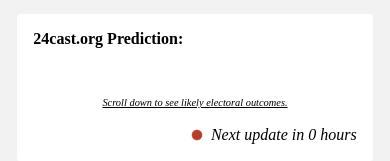
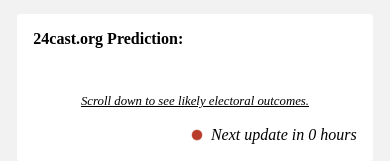
Before and after one commit to BPR-Data-Team/ElectionModel2024-site, a Next.js app: page / in a window 390 px wide. Shown: the part 323-484 px from the top of the page. Built offline with nearby package versions, Linux system fonts and the light colour scheme; no server answers; a web font is replaced by a local one.

Commit message:
Update PredictionModule.module.css

```diff
--- a/src/components/modules/PredictionModule.module.css
+++ b/src/components/modules/PredictionModule.module.css
@@ -39,6 +39,14 @@
   font-weight: 600;
   margin-bottom: 0px;
 }
+
+.linkText {
+  color: black;
+  font-style: italic;
+  font-weight: 500;
+  font-size: 1rem;
+}
+
 /* Outcome Likelihood and Predicted Margin, TODO: Format for small and medium */
 .predictionInfo {
   display: flex;
@@ -183,10 +191,14 @@
     align-self: center;
   }
   .mainPredictionTextAlt {
-    margin-top: 10px;
-    font-size: 16px;
+    margin-top: 0px;
+    font-size: 20px;
     font-weight: 600;
     align-self: center;
+  }
+
+  .linkText {
+    font-size: 0.8rem;
   }
   /* Outcome Likelihood and Predicted Margin, TODO: Format for small and medium */
   .predictionInfo {
@@ -259,10 +271,3 @@
   font-style: italic;
   font-weight: 300;
 }
-
-.linkText {
-  color: black;
-  font-style: italic;
-  font-weight: 500;
-  font-size: 65%;
-}
```
